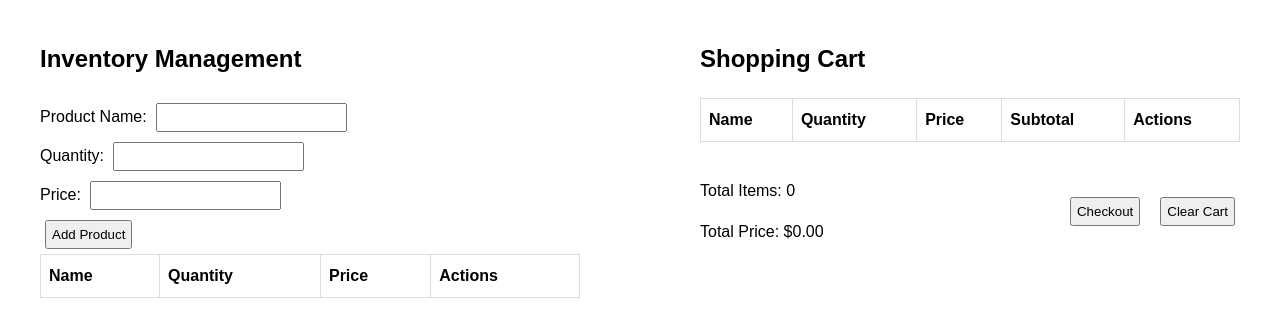
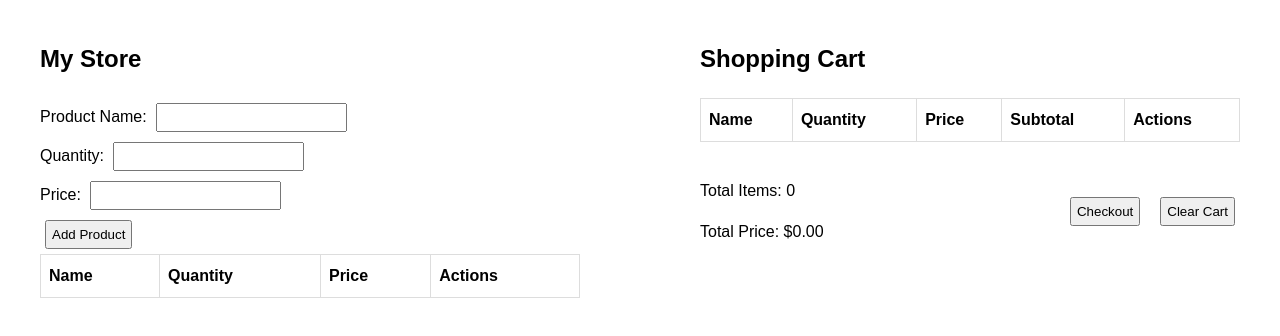
Before and after one commit to PoojithRangineni/MyJSStore, a plain HTML site: page index.html in a window 1280 px wide. Drawn offline with Linux system fonts and the light colour scheme.

Commit message:
Update index.html

```diff
--- a/index.html
+++ b/index.html
@@ -2,7 +2,7 @@
 <html lang="en">
 <head>
     <meta charset="UTF-8">
-    <title>Store Inventory Management</title>
+    <title>My Store</title>
     <style>
         body {
             font-family: Arial, sans-serif;
@@ -76,7 +76,7 @@
 <body>
     <div class="container">
         <div class="section">
-            <h2>Inventory Management</h2>
+            <h2>My Store</h2>
 
             <div id="error-container" class="error-message"></div>
             <div id="success-container" class="success-message"></div>
```
